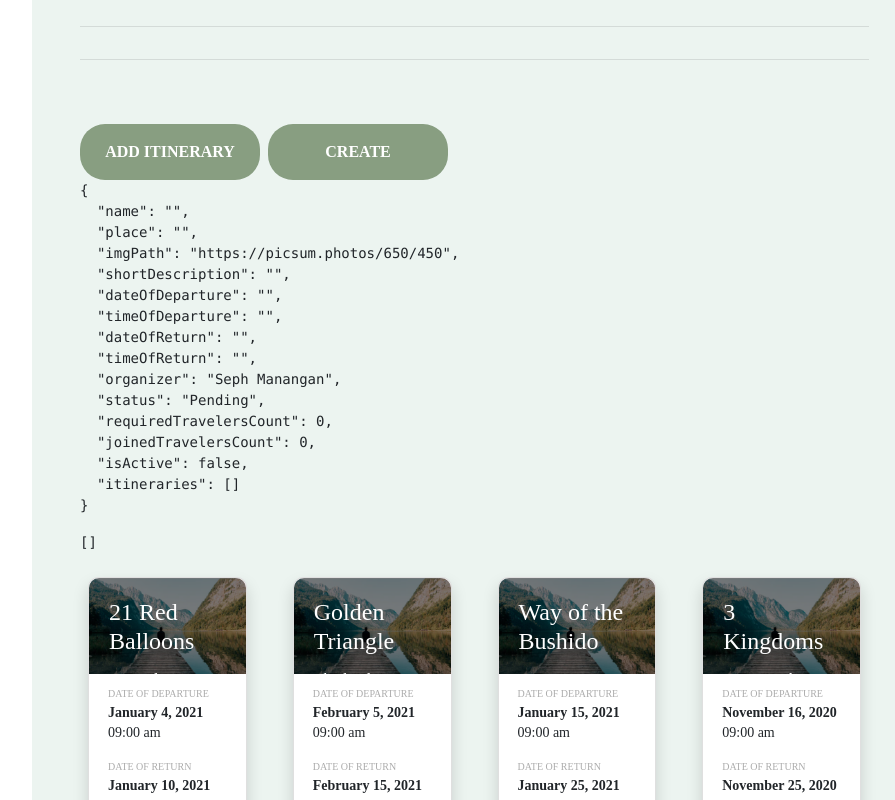
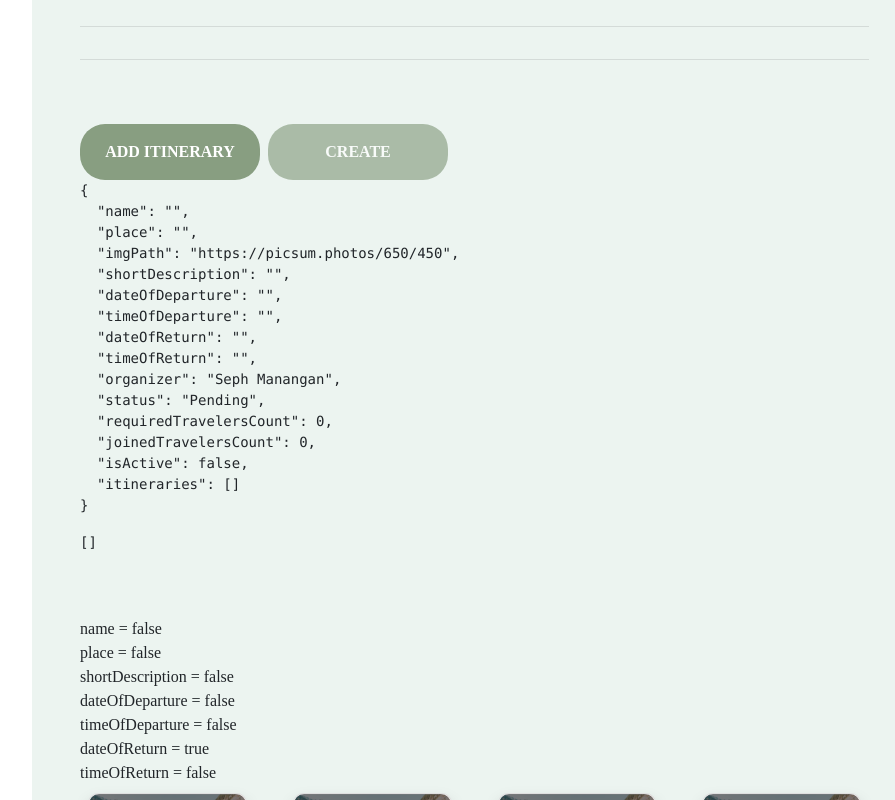
Before and after one commit to joseMana/angular-travel-planner-html-to-angular, an Angular app: page / in a window 1280 px wide. Shown: the part 760-1560 px from the top of the page, without its empty margins (363-1258 px from the left). Built offline with nearby package versions, Linux system fonts and the light colour scheme; a web font is replaced by a local one.

Commit message:
- implement disabled submit when form is invalid

```diff
--- a/src/app/main-app/travel-page/travel-goal/travel-goal.component.html
+++ b/src/app/main-app/travel-page/travel-goal/travel-goal.component.html
@@ -26,6 +26,12 @@
           <span class="text-danger" *ngIf="place?.invalid && place?.errors?.required && (place?.dirty || place?.touched)">
             This field is required.
           </span>
+          <span class="text-danger" *ngIf="place.errors?.maxlength">
+            This field's max length is 50.
+          </span>
+          <span class="text-danger" *ngIf="place.errors?.minlength">
+            This field's minimum length is 5.
+          </span>
         </div>
         <div class="form-group mb-4">
           <input id="tg-imagePath" type="text" class="border-0 form-control" placeholder="Image Url"
@@ -53,8 +59,8 @@
               Date of Departure
               <input id="tg-dod" type="date" class="border-0 form-control"
                      placeholder="Date of Description" formControlName="dateOfDeparture">
-              <span class="text-danger" *ngIf="dateOfDeparture?.hasError('dateValidator')">
-                    Selected date should not be in the past.
+              <span class="text-danger" *ngIf="dateOfDeparture.touched && dateOfDeparture.invalid">
+                Selected date should not be in the past.
               </span>
             </div>
           </div>
@@ -74,7 +80,7 @@
               <input id="tg-dor" type="date" class="border-0 form-control" placeholder="Date of Return"
                      formControlName="dateOfReturn">
               <span class="text-danger" *ngIf="dateOfReturn.touched && dateOfReturn.invalid">
-                    Selected date should be greater than the departure date.
+                Selected date should be greater than the departure date.
               </span>
             </div>
           </div>
@@ -128,9 +134,18 @@
             *ngIf="itineraries?.invalid && itineraries?.errors?.duplicate && (itineraries?.dirty || itineraries?.touched)">
         Duplicate Itineraries found!
       </span>
-      <button type="submit" class="btn btn-green mr-2">Create</button> <!--[disabled]="myForm.invalid">Create</button> -->
+      <button type="submit" class="btn btn-green mr-2" [disabled]="myForm.invalid">Create</button>
     </div>
   </form>
   <pre>{{ myForm?.value | json }}</pre>
   <pre>{{ travels | json }}</pre>
+  <br />
+  <br />
+  <div>name = {{ name.valid }}</div>
+  <div>place = {{ place.valid }}</div>
+  <div>shortDescription = {{ shortDescription.valid }}</div>
+  <div>dateOfDeparture = {{ dateOfDeparture.valid }}</div>
+  <div>timeOfDeparture = {{ timeOfDeparture.valid }}</div>
+  <div>dateOfReturn = {{ dateOfReturn.valid }}</div>
+  <div>timeOfReturn = {{ timeOfReturn.valid }}</div>
 </div>
--- a/src/app/main-app/travel-page/travel-goal/travel-goal.component.ts
+++ b/src/app/main-app/travel-page/travel-goal/travel-goal.component.ts
@@ -18,6 +18,8 @@ export class TravelGoalComponent implements OnInit {
   public myForm!: FormGroup;
   private maxNameLength: number = 50;
   private minNameLength: number = 5;
+  private minPlaceLength: number = 5;
+  private maxPlaceLength: number = 100;
   private maxShortDescLength: number = 255;
   private minShortDescLength: number = 5;
 
@@ -108,10 +110,10 @@ export class TravelGoalComponent implements OnInit {
   createTravelGoalForm(): FormGroup {
     return this.fb.group({
       'name': ['', [Validators.required, Validators.minLength(this.minNameLength) , Validators.maxLength(this.maxNameLength)]],
-      'place': ['', [Validators.required, Validators.pattern(/^[\w-\.]+@([\w-]+\.)+[\w-]{2,4}$/)]],
+      'place': ['', [Validators.required, Validators.minLength(this.minPlaceLength),Validators.maxLength(this.maxPlaceLength)]],
       'imgPath': ['https://picsum.photos/650/450', [Validators.required]],
       'shortDescription': ['', [Validators.required, Validators.minLength(this.minShortDescLength), Validators.maxLength(this.maxShortDescLength)]],
-      'dateOfDeparture': ['', DateValidator.departureDateValidator],
+      'dateOfDeparture': ['', this.departureDateValidator],
       'timeOfDeparture': ['', Validators.required],
       'dateOfReturn': ['', this.dateRangeValidator],
       'timeOfReturn': ['', Validators.required],
@@ -166,6 +168,39 @@ export class TravelGoalComponent implements OnInit {
       invalid = new Date(from).valueOf() >= new Date(to).valueOf();
     }
     return invalid ? { invalidRange: { from, to } } : null;
+  };
+
+  private departureDateValidator: ValidatorFn = (): {
+    [key: string]: any;
+  } | null => {
+    let invalid = false;
+
+    /* allow same day departure */
+    var date = new Date();
+    var day = date.getDate();
+    var month = (date.getMonth() + 1).toString();
+    if (Number(month) <= 10) {
+      month = "0" + month;
+    }
+    var year = date.getFullYear();
+    var dateString = year + "-" + month + "-" + day;
+
+    const departureDateString = this.myForm! && this.myForm!.get("dateOfDeparture").value;
+
+    if (dateString == departureDateString) {
+      return { invalidRange: { dateString, year } };
+    }
+    /* allow same day departure */
+
+
+    console.log("Sef");
+
+
+    if (departureDateString && dateString) {
+      invalid = new Date(departureDateString).valueOf() >= new Date(Date.now()).valueOf();
+    }
+
+    return invalid ? null : { invalidRange: { dateString, year } };
 
   };
 }
```
